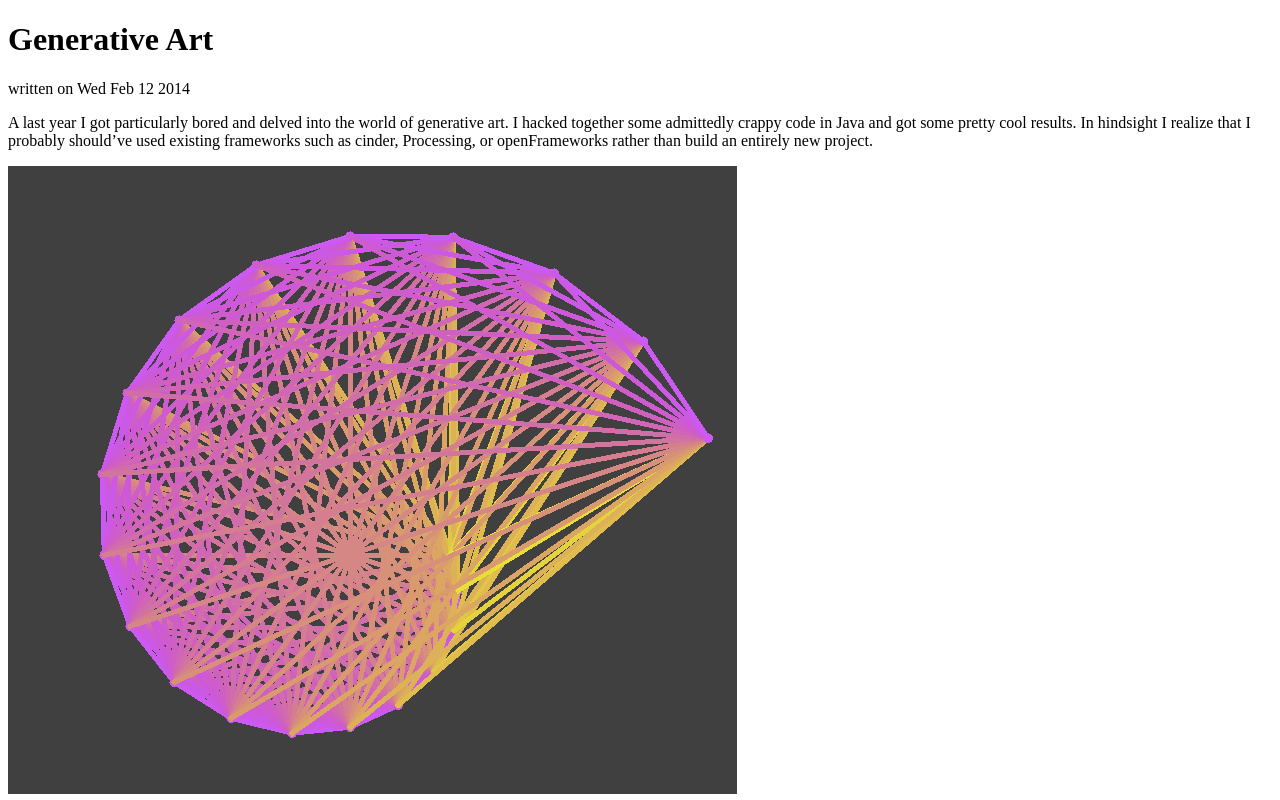
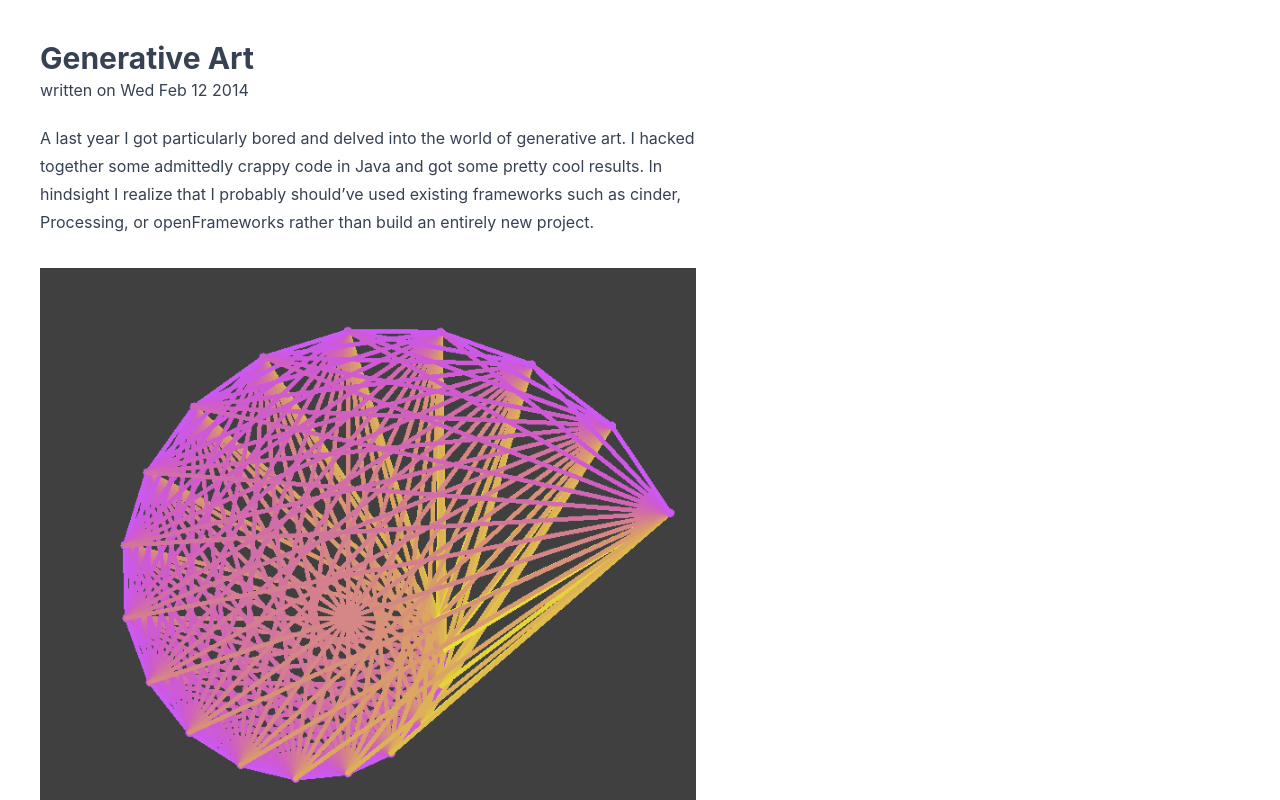
Before and after one commit to bunsenmcdubbs/bunsenmcdubbs.github.io, an Astro site: page /java-art in a window 1280 px wide. Shown: the top 800 px of the page. Built offline with nearby package versions, Linux system fonts and the light colour scheme; Astro itself is replaced by a stand-in of ours.

Commit message:
style articles with tailwind typography

```diff
--- a/astro.config.mjs
+++ b/astro.config.mjs
@@ -1,3 +1,9 @@
 import { defineConfig } from "astro/config";
 
-export default defineConfig({});
+import tailwindcss from "@tailwindcss/vite";
+
+export default defineConfig({
+  vite: {
+    plugins: [tailwindcss()]
+  }
+});
--- /dev/null
+++ b/src/components/Prose.astro
@@ -0,0 +1,6 @@
+---
+import Layout from '../layouts/Layout.astro';
+---
+<article class="prose dark:prose-invert">
+  <slot />
+</article>
--- /dev/null
+++ b/src/layouts/Layout.astro
@@ -0,0 +1,13 @@
+---
+import '../styles/global.css'
+---
+<html>
+  <head>
+    <meta name="viewport" content="width=device-width, initial-scale=1.0" />
+  </head>
+  <body>
+    <div class="mx-auto p-10 bg-white dark:bg-gray-800">
+      <slot />
+    </div>
+  </body>
+</html>
--- a/src/layouts/post.astro
+++ b/src/layouts/post.astro
@@ -1,14 +1,22 @@
 ---
+import Layout from '../layouts/Layout.astro'
+import Prose from '../components/Prose.astro'
+import type { MarkdownLayoutProps } from 'astro';
+
+type Props = MarkdownLayoutProps<{
+  // Define frontmatter props here
+  title: string;
+  date: string;
+}>;
+
 const { frontmatter } = Astro.props;
 ---
-<div class="articleInfo">
-<h1>{ frontmatter.title }</h1>
-  <p class="meta">written on { new Date(frontmatter.date).toDateString() }</p>
-  <!-- TODO table of contents -->
-  <div id="toc"></div>
-</div>
-<main>
-<article class="post">
-<slot />
-</article>
-</main>
+<Layout>
+  <h1 class="text-3xl font-bold prose dark:prose-invert">{ frontmatter.title }</h1>
+  <p class="prose dark:prose-invert">written on { new Date(frontmatter.date).toDateString() }</p>
+  <Prose>
+    <!-- TODO table of contents -->
+    <div id="toc"></div>
+    <slot />
+  </Prose>
+</Layout>
--- /dev/null
+++ b/src/styles/global.css
@@ -0,0 +1,2 @@
+@import "tailwindcss";
+@plugin "@tailwindcss/typography";
```
Also changed, not shown: package.json (+6 -1 lines), README.md, pnpm-lock.yaml.
